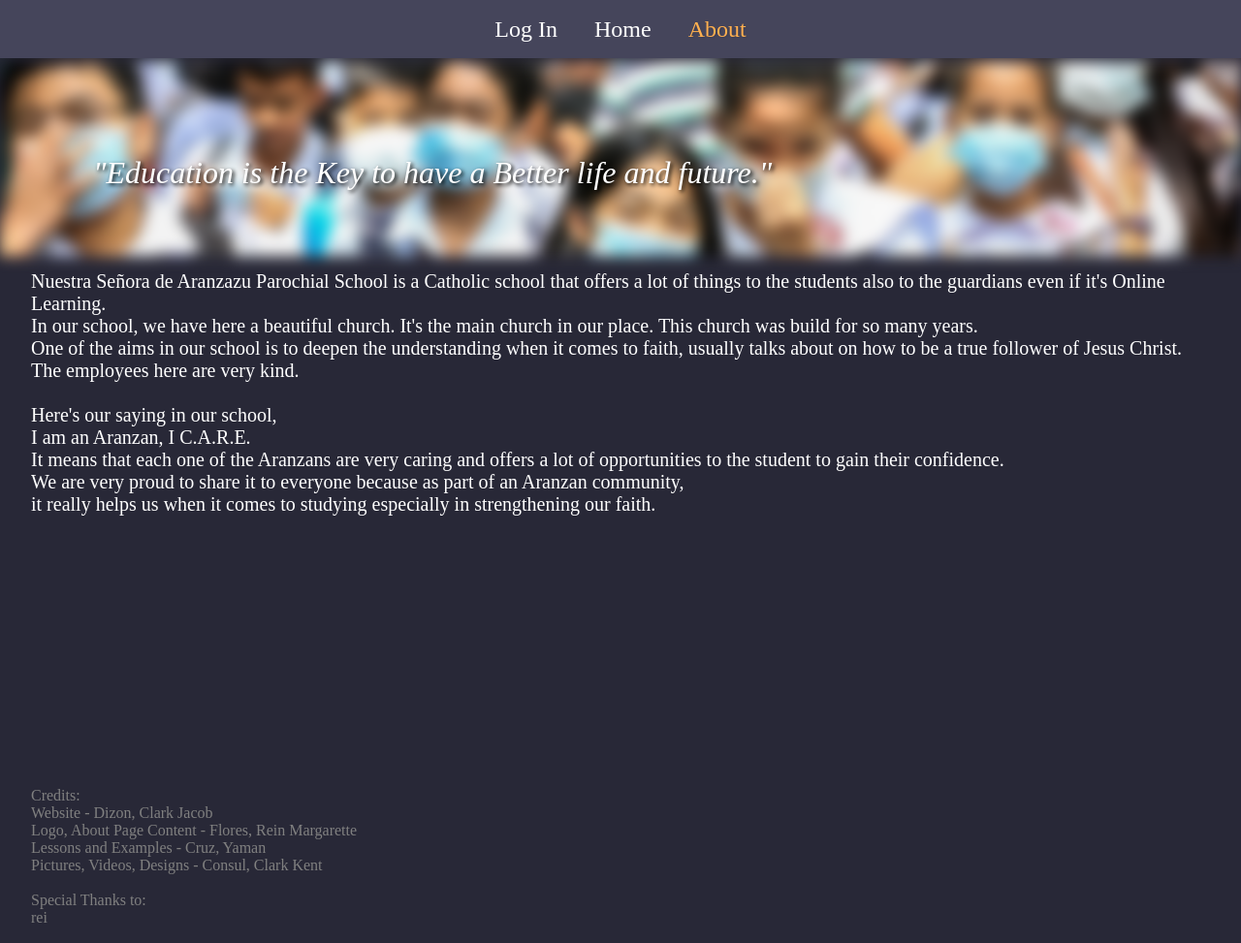
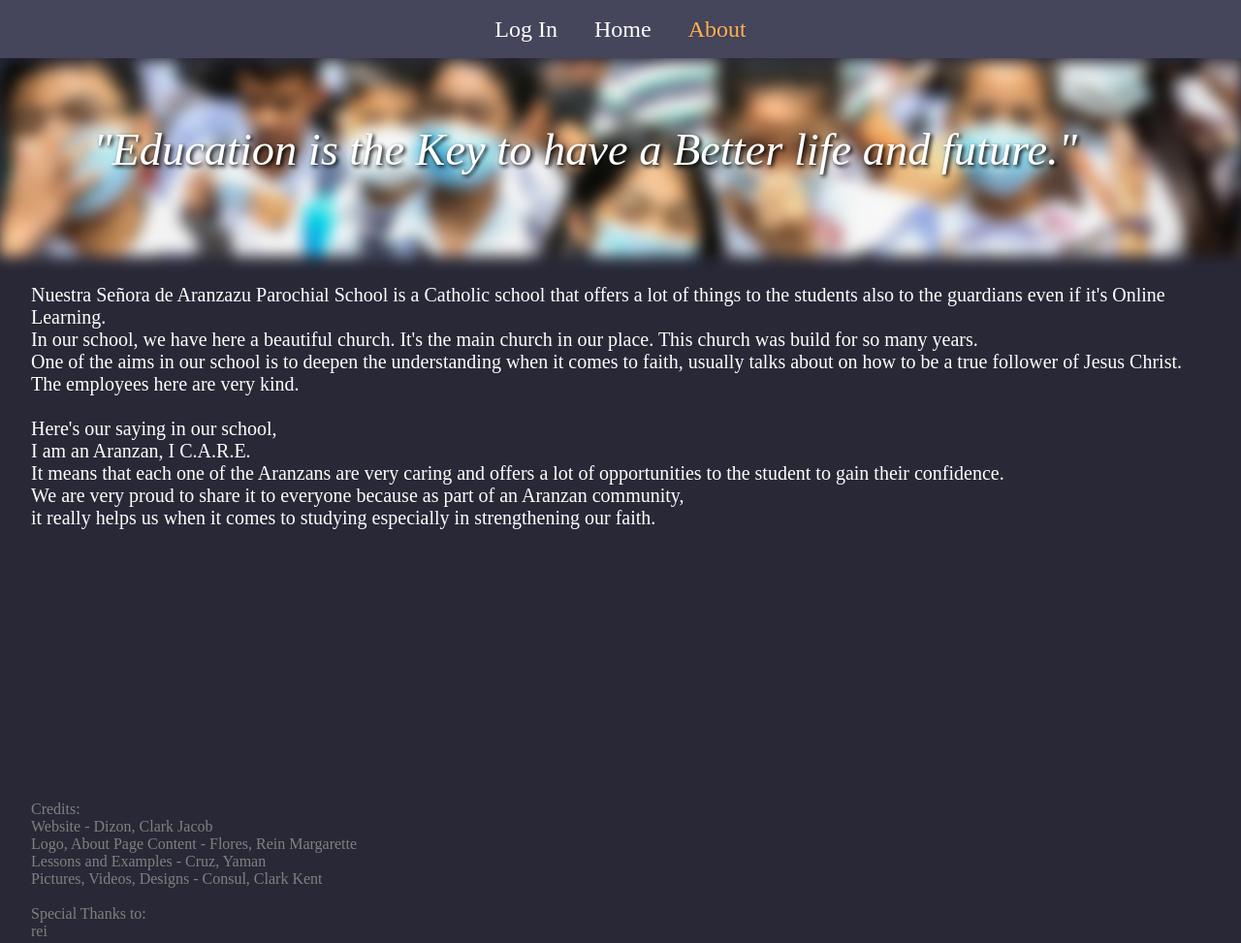
Before and after one commit to cobbdzon/aranzan-online-platform, a plain HTML site: page about/index.html in a window 1280 px wide. Shown: the whole page at 97% size. Drawn offline with Linux system fonts and the light colour scheme; files whose address does not match are found by name; a web font is replaced by a local one.

Commit message:
About Fix

```diff
--- a/about/index.css
+++ b/about/index.css
@@ -27,8 +27,18 @@ body {
     margin-top: 8vh;
 }
 
+.quote {
+    font-size: calc(3vw + 1vh);
+    color: white;
+    margin: 8vh;
+    margin-top: 4vh;
+    margin-bottom: 14vh;
+    font-family: 'Times New Roman';
+    font-style: italic;
+    text-shadow: 2px 2px 4px #000000;
+}
+
 .textbox {
-    /* margin-top: 8vh; */
     color: white;
     font-size: 2.5vh;
 }
@@ -39,12 +49,3 @@ body {
     font-size: 2vh;
     font-weight: 300;
 }
-
-.quote {
-    font-size: 4vh;
-    color: white;
-    margin: 8vh;
-    font-family: 'Times New Roman';
-    font-style: italic;
-    text-shadow: 2px 2px 4px #000000;
-}
--- a/about/index.html
+++ b/about/index.html
@@ -5,7 +5,7 @@
         <title>About</title>
         <link rel="stylesheet" href="index.css">
         <link rel="stylesheet" href="../css/topbar.css">
-        <link rel="icon" href="../../assets/img/LogoTransparent.png">
+        <link rel="icon" href="../assets/img/LogoTransparent.png">
         <script src="../js/fontawesome.js"></script>
     </head>
     <body>
@@ -24,7 +24,6 @@
             <div class="quote">
                 "Education is the Key to have a Better life and future."
             </div>
-            <br>
             <div class="textbox">
                 Nuestra Señora de Aranzazu Parochial School is a Catholic school that offers a lot of things to the students also to the guardians even if it's Online Learning.<br>
                 In our school, we have here a beautiful church. It's the main church in our place. This church was build for so many years.<br>
```
